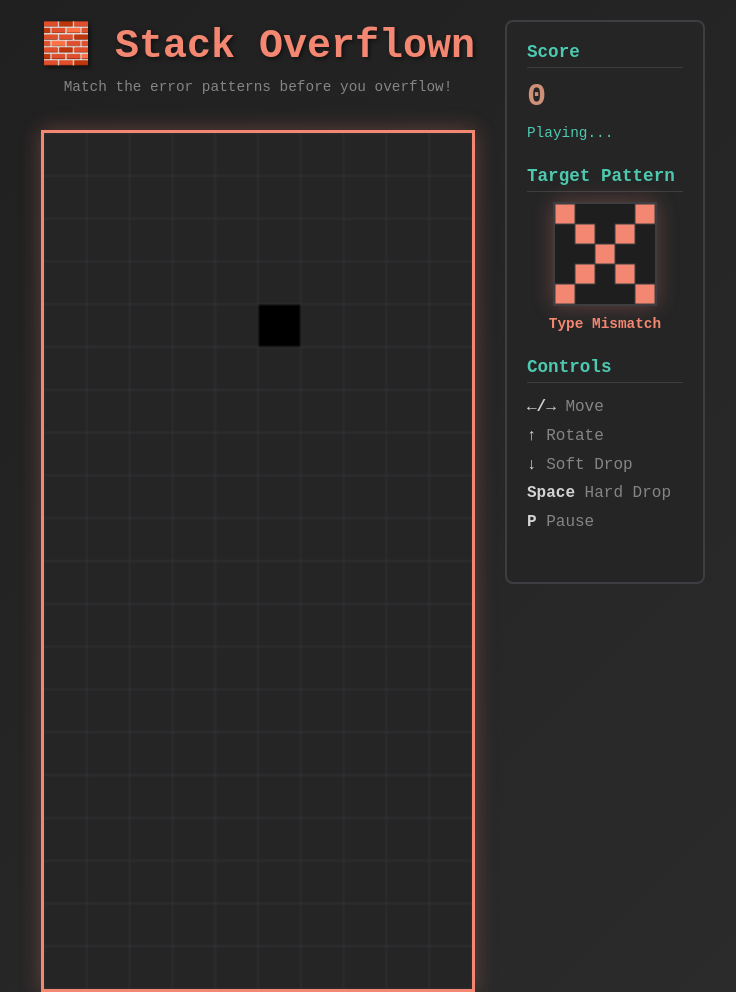
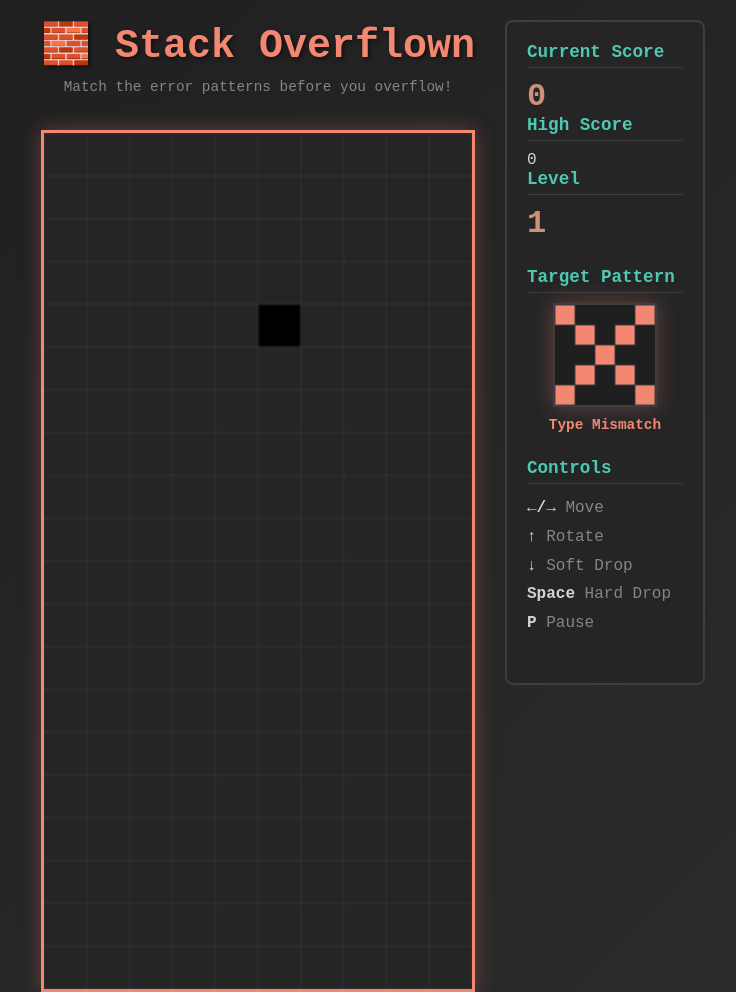
Before and after one commit to Revertyx/skills-introduction-to-git, a plain HTML site: page src/index.html in a window 1280 px wide. Shown: the top 992 px of the page, without its empty margins (267-1003 px from the left). Drawn offline with Linux system fonts and the light colour scheme.

Commit message:
Add high score and level gameplay updates
Co-authored-by: copilot-swe-agent[bot] <198982749+Copilot@users.noreply.github.com>

```diff
--- a/src/index.html
+++ b/src/index.html
@@ -18,9 +18,12 @@
 
       <div class="side-panel">
         <div class="info-section">
-          <h3>Score</h3>
+          <h3>Current Score</h3>
           <div class="score" id="score">0</div>
-          <div class="status" id="status">Playing...</div>
+          <h3>High Score</h3>
+          <div class="high-score" id="high-score">0</div>
+          <h3>Level</h3>
+          <div class="score" id="level">1</div>
         </div>
 
         <div class="info-section">
--- a/src/index.js
+++ b/src/index.js
@@ -38,6 +38,9 @@ let currentPiece = null;
 let currentX = 0;
 let currentY = 0;
 let score = 0;
+let highScore = 0;
+let level = 1;
+let patternsCleared = 0;
 let gameOver = false;
 let isPaused = false;
 let dropCounter = 0;
@@ -56,6 +59,11 @@ function init() {
   board = Array(ROWS)
     .fill(null)
     .map(() => Array(COLS).fill(0));
+
+  // Load high score from localStorage
+  highScore = parseInt(localStorage.getItem("stackOverflownHighScore"), 10) || 0;
+  document.getElementById("high-score").textContent = highScore;
+  document.getElementById("level").textContent = level;
 
   // Set initial target pattern
   setNewTargetPattern();
@@ -269,6 +277,12 @@ function checkPatternMatch() {
       if (matchesPattern(startRow, startCol)) {
         clearPattern(startRow, startCol);
         score += 100;
+        patternsCleared++;
+        if (patternsCleared % 5 === 0) {
+          level++;
+          dropInterval = Math.max(200, 1000 - (level - 1) * 100);
+          document.getElementById("level").textContent = level;
+        }
         updateScore();
         setNewTargetPattern();
         return;
@@ -307,6 +321,13 @@ function clearPattern(startRow, startCol) {
 // Update score display
 function updateScore() {
   document.getElementById("score").textContent = score;
+
+  // Update high score if current score exceeds it
+  if (score > highScore) {
+    highScore = score;
+    document.getElementById("high-score").textContent = highScore;
+    localStorage.setItem("stackOverflownHighScore", highScore);
+  }
 }
 
 // Handle keyboard input
@@ -345,7 +366,10 @@ function handleKeyPress(e) {
 // Toggle pause
 function togglePause() {
   isPaused = !isPaused;
-  document.getElementById("status").textContent = isPaused ? "Paused" : "Playing...";
+  const statusElement = document.getElementById("status");
+  if (statusElement) {
+    statusElement.textContent = isPaused ? "Paused" : "Playing...";
+  }
 }
 
 // End game
--- a/src/patterns.js
+++ b/src/patterns.js
@@ -3,11 +3,11 @@ const ERROR_PATTERNS = [
   {
     name: "Null Pointer",
     pattern: [
-      [1, 1, 1, 1, 1],
-      [1, 0, 0, 0, 1],
-      [1, 0, 1, 0, 1],
-      [1, 0, 0, 0, 1],
-      [1, 1, 1, 1, 1],
+      [0, 1, 1, 1, 0],
+      [0, 1, 0, 1, 0],
+      [0, 1, 1, 1, 0],
+      [0, 0, 1, 0, 0],
+      [0, 0, 1, 0, 0],
     ],
   },
   {
```
